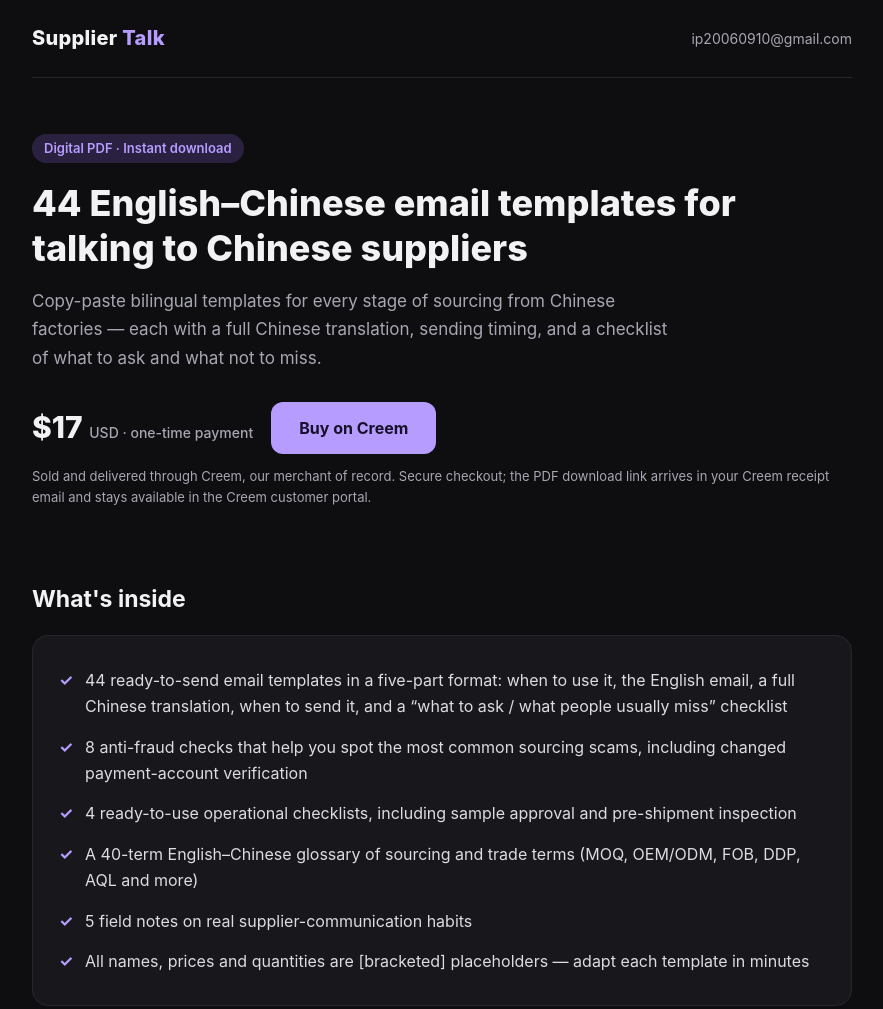
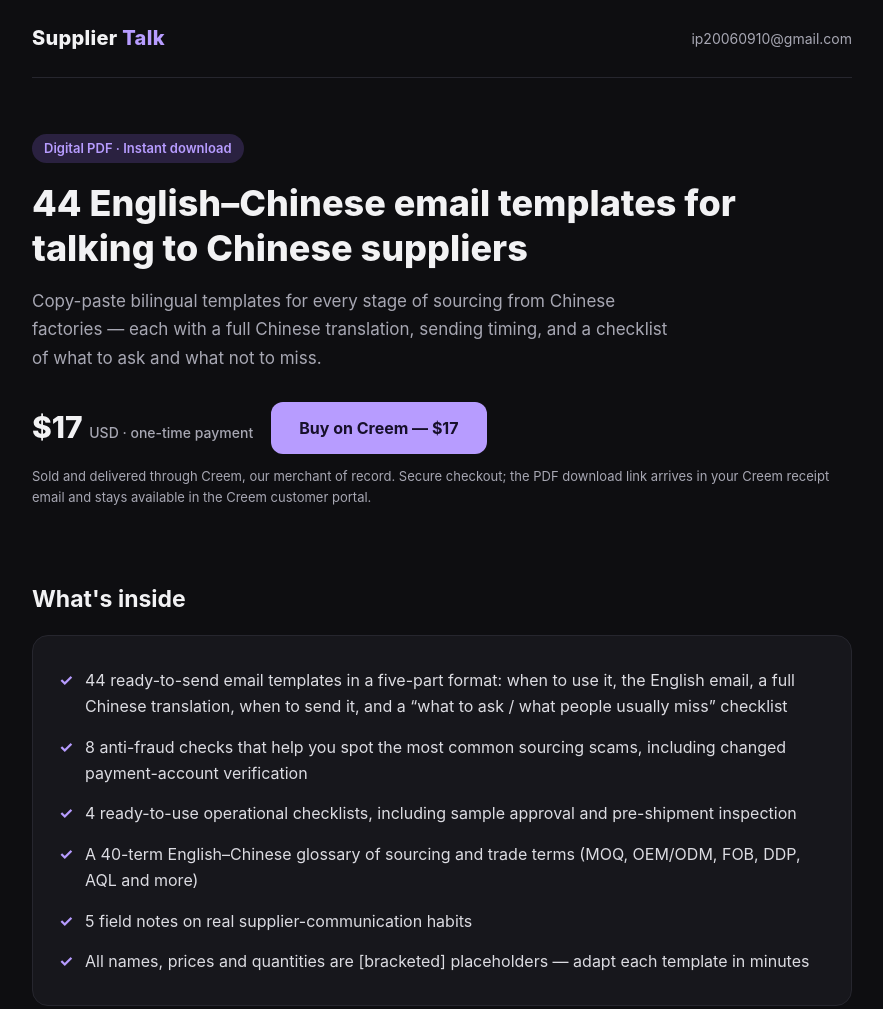
Before and after one commit to ip20060910-a11y/supplier-talk-site, a plain HTML site: page index.html in a window 1280 px wide. Shown: the top 1009 px of the page, without its empty margins (198-1081 px from the left). Drawn offline with Linux system fonts and the light colour scheme.

Commit message:
Buy button: direct Creem checkout link (store approved)

```diff
--- a/index.html
+++ b/index.html
@@ -56,7 +56,7 @@
   <p class="sub">Copy-paste bilingual templates for every stage of sourcing from Chinese factories — each with a full Chinese translation, sending timing, and a checklist of what to ask and what not to miss.</p>
   <div class="buyrow">
     <div class="price">$17 <small>USD · one-time payment</small></div>
-    <a class="btn" href="https://creem.io/store/supplier-talk">Buy on Creem</a>
+    <a class="btn" href="https://www.creem.io/payment/prod_7l5yJWMdwo0avwGPrKfyPC">Buy on Creem — $17</a>
   </div>
   <p class="note">Sold and delivered through Creem, our merchant of record. Secure checkout; the PDF download link arrives in your Creem receipt email and stays available in the Creem customer portal.</p>
 </div>
```
